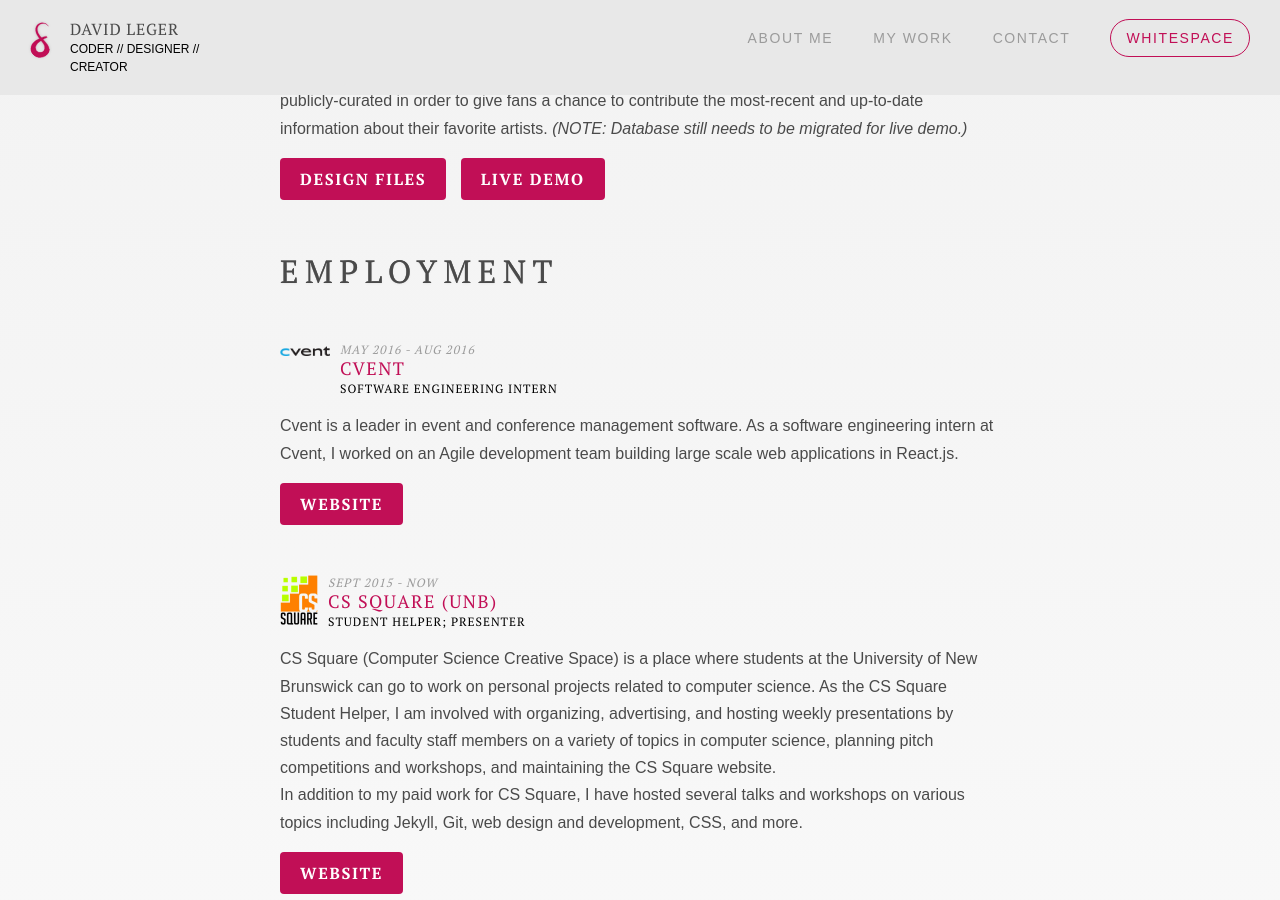
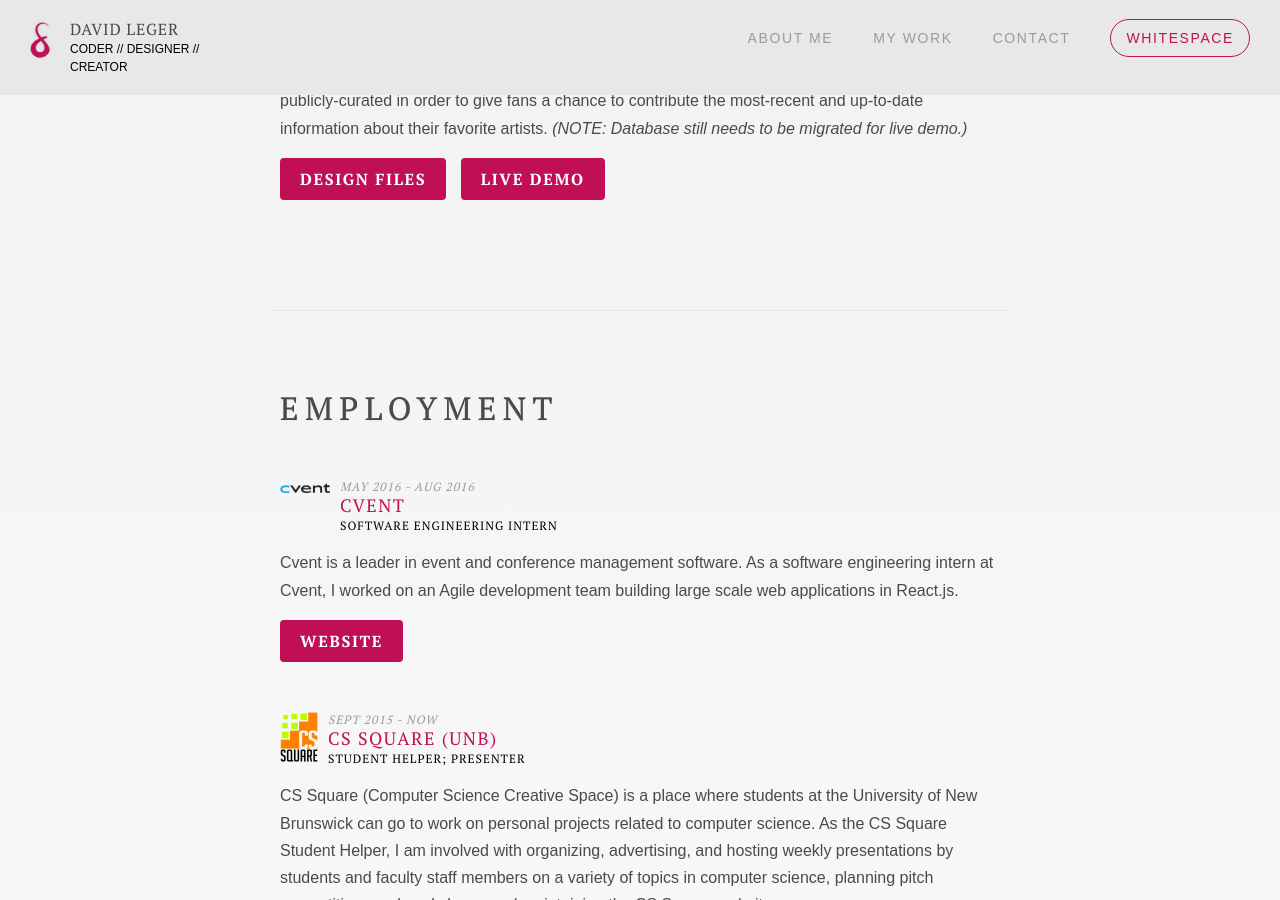
Before and after one commit to davidleger95/personal-site-v3, a Jekyll site: the page built from work/index.html, in a window 1280 px wide and 900 px high, scrolled down 1947 px. Built offline with Jekyll 4.4.1, drawn with Linux system fonts in a browser that asks for light colours; nearby versions of some CDN libraries; Markdown is read by kramdown in place of the engine named in the settings.

Commit message:
add divider on work section

```diff
--- a/work/index.html
+++ b/work/index.html
@@ -38,6 +38,9 @@ title: My Work
         {% endfor %}
     </div>
     {% endfor %}
+  </section>
+  <hr />
+  <section class="col-1">
     <h2>employment</h2>
     {% for item in site.data.employment %}
     <div class="info-card">
```
Also changed, not shown: _layouts/default.html (line endings or trailing spaces), 3 other files.
